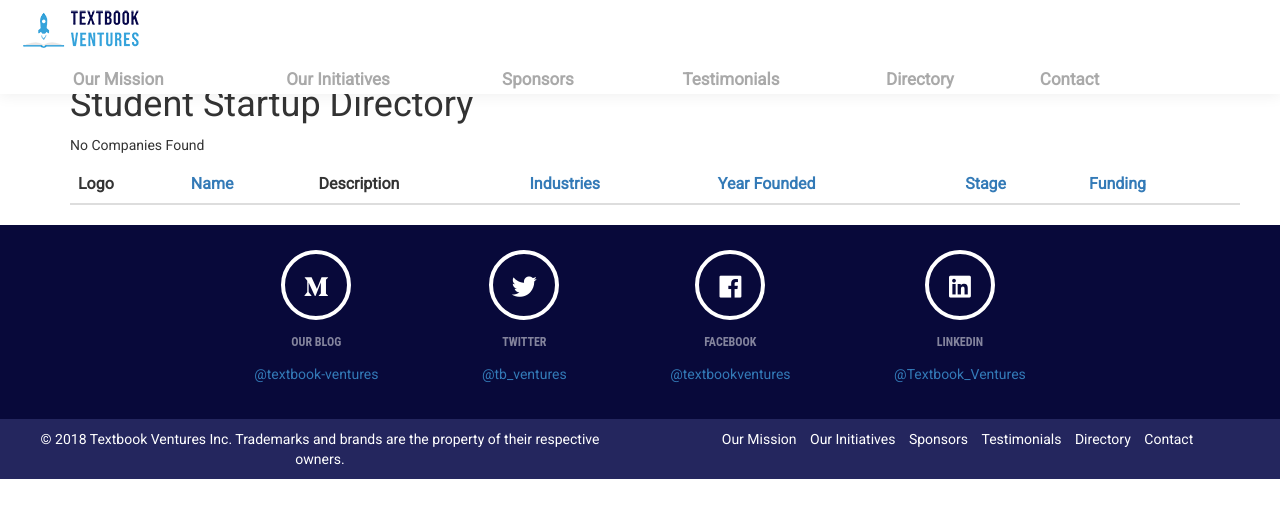
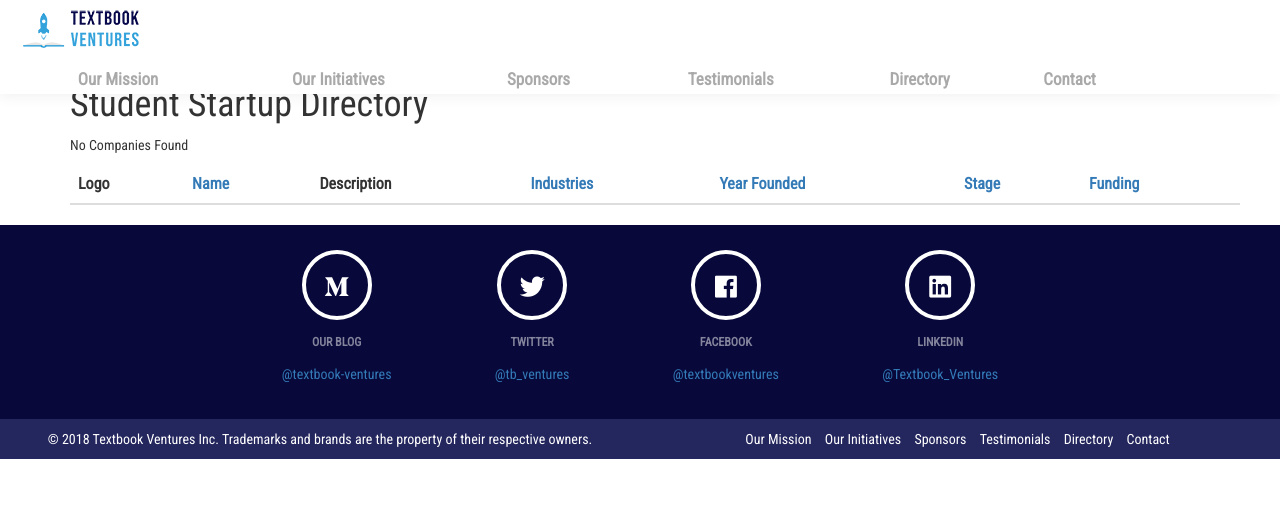
Before and after one commit to Kevinwochan/Startup-Directory, a Django app: page / in a window 1280 px wide. Shown: the top 518 px of the page. Run offline with Django 3.2, Linux system fonts and the light colour scheme; data that the repository does not hold is empty; some libraries are stand-ins or nearby versions.

Commit message:
update Roboto condensed

```diff
--- a/startupdirectory/static/css/base.css
+++ b/startupdirectory/static/css/base.css
@@ -3,7 +3,7 @@
 */
 
 * {
-    font-family: 'Roboto', sans-serif;
+    font-family: 'Roboto Condensed', sans-serif;
 }
 
 html, body {
--- a/startupdirectory/templates/base.html
+++ b/startupdirectory/templates/base.html
@@ -15,7 +15,7 @@
     <link rel="stylesheet" href="https://maxcdn.bootstrapcdn.com/bootstrap/3.3.7/css/bootstrap.min.css">
     <link rel="stylesheet" href="https://use.fontawesome.com/releases/v5.0.10/css/all.css" integrity="sha384-+d0P83n9kaQMCwj8F4RJB66tzIwOKmrdb46+porD/OvrJ+37WqIM7UoBtwHO6Nlg" crossorigin="anonymous">
     <link rel="stylesheet" href="{% static 'css/base.css' %}">
-    <link href="https://fonts.googleapis.com/css?family=Roboto" rel="stylesheet">
+    <link href="https://fonts.googleapis.com/css?family=Roboto+Condensed" rel="stylesheet">
 
    {% compress js %}
     <script src="{% static 'js/app.js' %}"></script>
```
